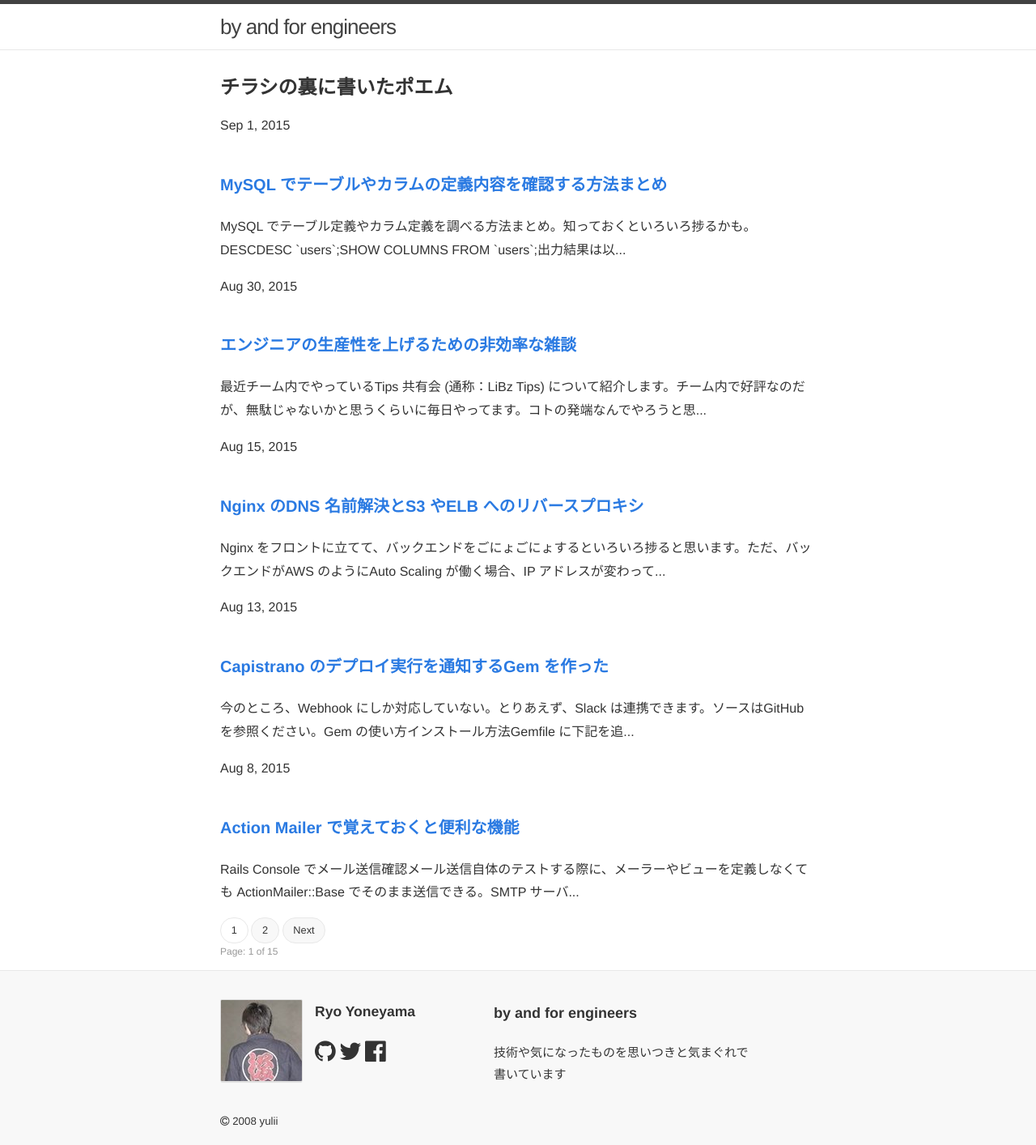
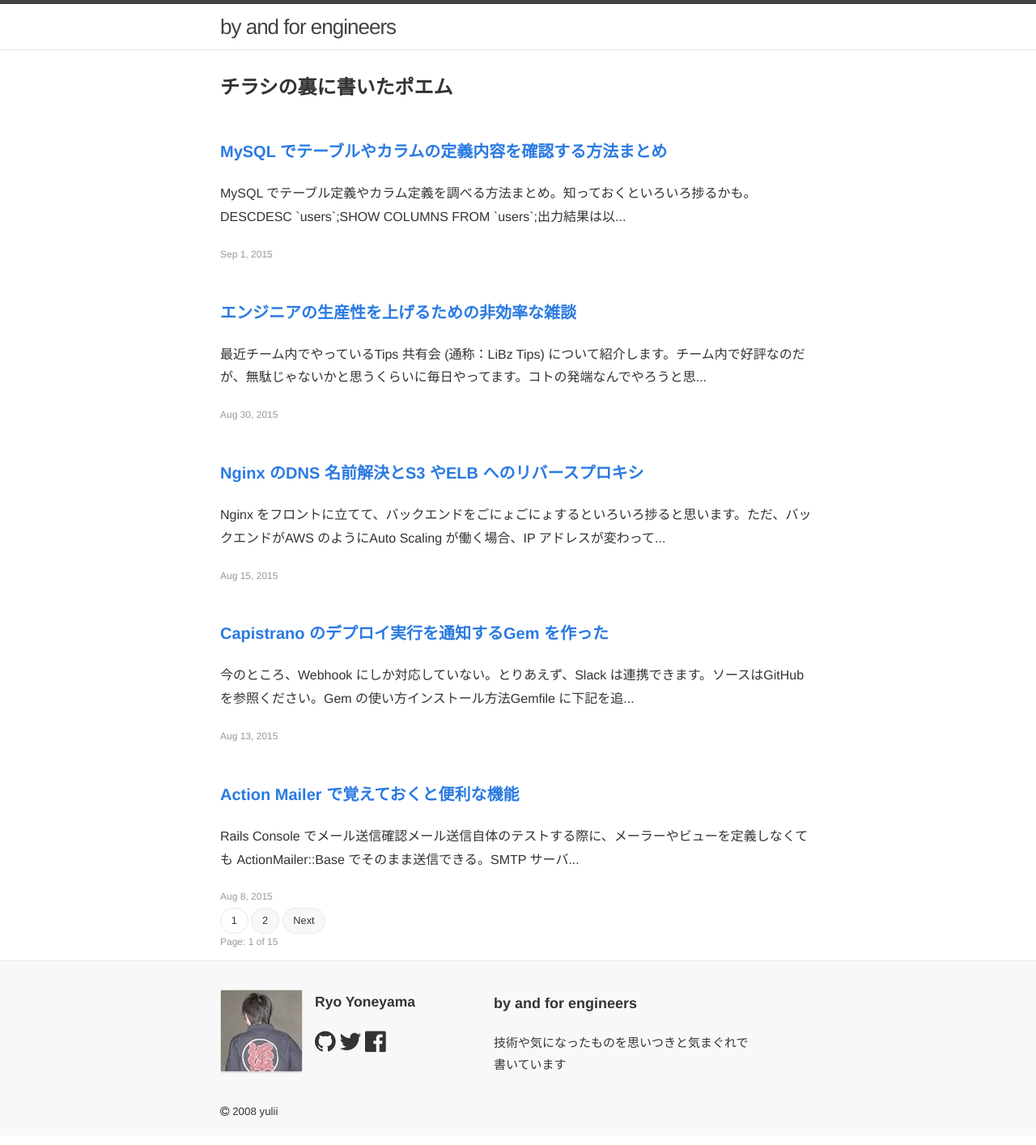
Before and after one commit to yulii/yulii.github.io, a Jekyll site: the page built from index.html, in a window 1280 px wide. Shown: the whole page at 81% size. Built offline with Jekyll 4.4.1, drawn with Linux system fonts in a browser that asks for light colours; nearby versions of some CDN libraries; Markdown is read by kramdown in place of the engine named in the settings; the list of posts is cut into pages by our own code.

Commit message:
change cassette design

```diff
--- a/_includes/cassette.html
+++ b/_includes/cassette.html
@@ -1,5 +1,5 @@
 <article class="cassette">
-  <span>{{ post.date | date: "%b %-d, %Y" }}</span>
   <h2><a href="{{ post.url | prepend: site.baseurl }}">{{ post.title }}</a></h2>
   <p>{{ post.content | strip_newlines | strip_html | truncate: 96 }}</p>
+  <span class="muted">{{ post.date | date: "%b %-d, %Y" }}</span>
 </article>
```
